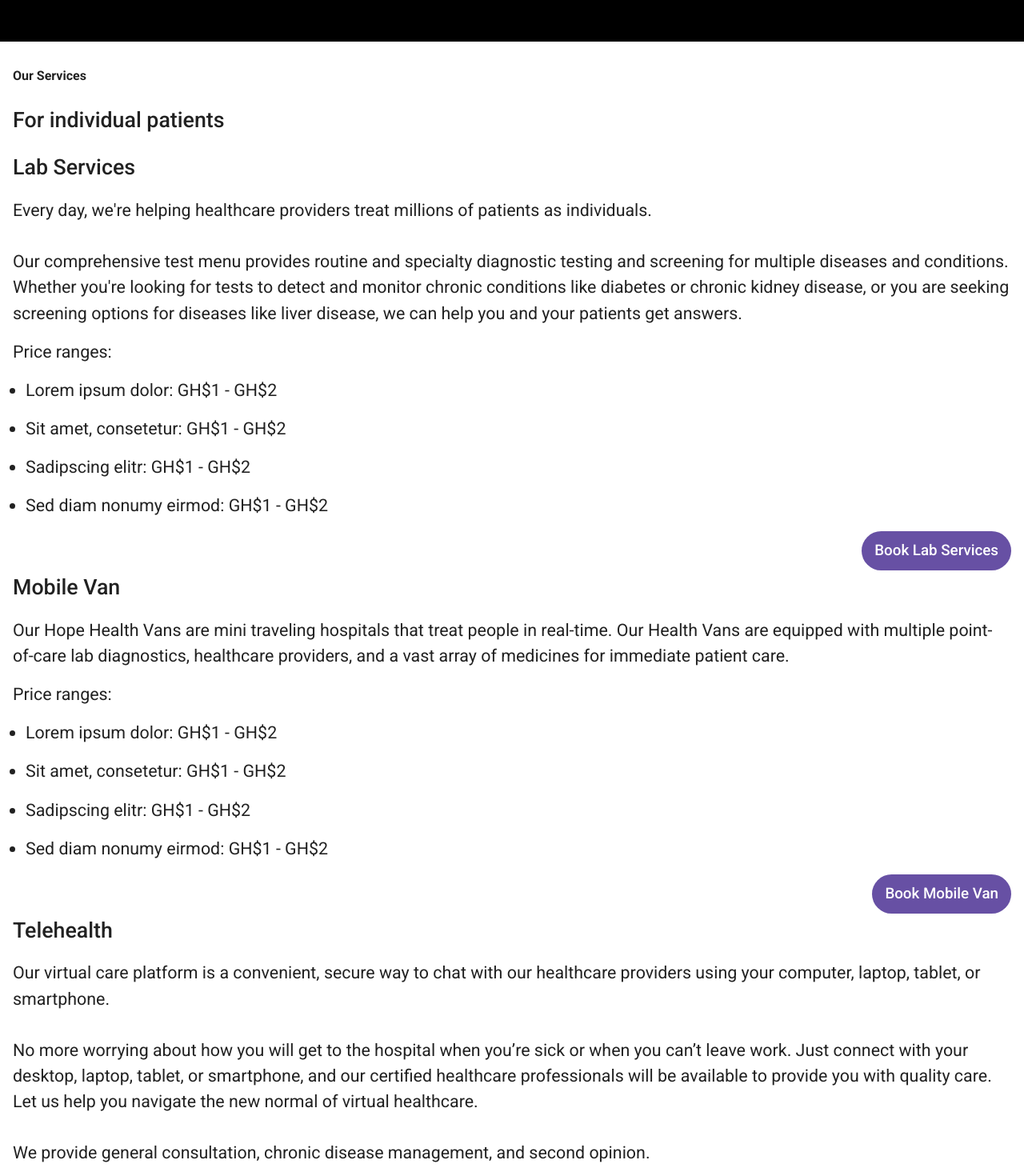
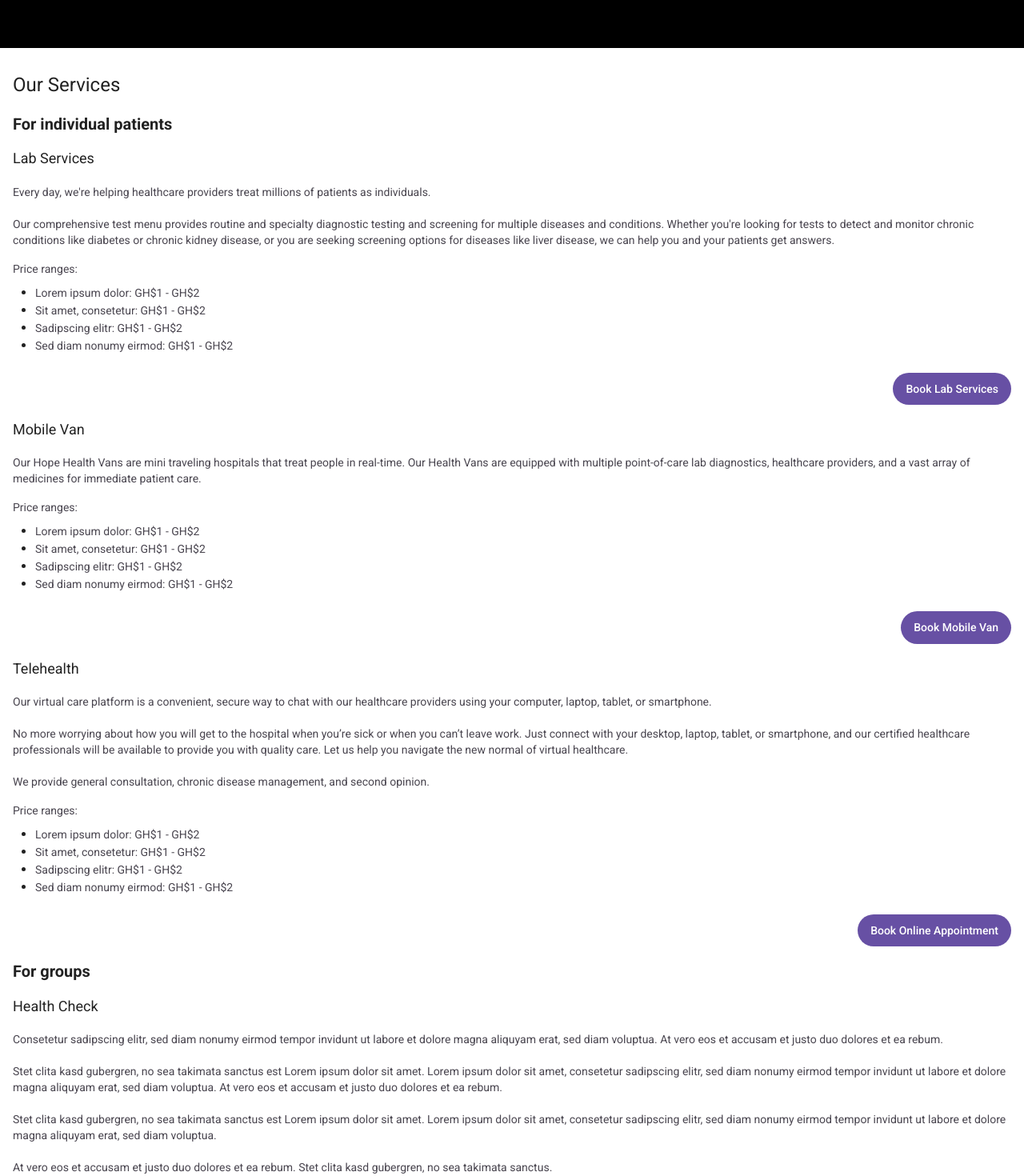
Before and after one commit to connorjchen/hope-health-van, a React (Vite) app in the folder client/: page /services in a window 1280 px wide. Shown: the part 200-1670 px from the top of the page at 80% size. Built offline with nearby package versions, Linux system fonts and the light colour scheme.

Commit message:
Standardize static pages

```diff
--- a/client/src/components/faqPageCard.jsx
+++ b/client/src/components/faqPageCard.jsx
@@ -14,8 +14,10 @@ const FaqPageCard = ({ question, answer }) => {
         marginBottom: "16px",
       }}
     >
-      <Typography variant="h6">{question}</Typography>
-      <Typography variant="body1">{answer}</Typography>
+      <Typography variant="h5" my="6px">
+        {question}
+      </Typography>
+      <Typography variant="caption">{answer}</Typography>
     </Box>
   );
 };
--- a/client/src/components/homePageCard.jsx
+++ b/client/src/components/homePageCard.jsx
@@ -34,13 +34,17 @@ function HomePageCard({ title, location, description, buttonText, buttonUrl }) {
           A
         </Box>
         <Box>
-          <Typography variant="h6">{title}</Typography>
-          <Typography variant="body1">{location}</Typography>
+          <Typography variant="h5" m="0">
+            {title}
+          </Typography>
+          <Typography variant="caption" sx={{ margin: "0px" }}>
+            {location}
+          </Typography>
         </Box>
       </Box>
-      <Typography variant="body1" marginBottom="12px">
-        {description}
-      </Typography>
+      <Box mb="12px">
+        <Typography variant="caption">{description}</Typography>
+      </Box>
       <Button
         onClick={() => navigate(buttonUrl)}
         sx={{
--- a/client/src/components/priceRangeList.jsx
+++ b/client/src/components/priceRangeList.jsx
@@ -5,11 +5,11 @@ import { v4 as uuid } from "uuid";
 const PriceRangeList = ({ items }) => {
   return (
     <>
-      <Typography variant="body1">Price ranges:</Typography>
+      <Typography variant="caption">Price ranges:</Typography>
       <List
         sx={{
           listStyleType: "disc",
-          paddingLeft: "16px",
+          paddingLeft: "28px",
           "& .MuiListItem-root": {
             display: "list-item",
           },
@@ -20,10 +20,10 @@ const PriceRangeList = ({ items }) => {
             <ListItem
               key={uuid()}
               sx={{
-                paddingLeft: 0,
+                padding: 0,
               }}
             >
-              {item}
+              <Typography variant="caption">{item}</Typography>
             </ListItem>
           );
         })}
--- a/client/src/components/servicesPageCard.jsx
+++ b/client/src/components/servicesPageCard.jsx
@@ -8,8 +8,8 @@ function ServicesPageCard({ children, title, buttonText, buttonUrl }) {
 
   return (
     <Box>
-      <Typography variant="h6">{title}</Typography>
-      {children}
+      <Typography variant="h4">{title}</Typography>
+      <Box mb="16px">{children}</Box>
       <Button
         onClick={() => navigate(buttonUrl)}
         sx={{
--- a/client/src/screens/about.jsx
+++ b/client/src/screens/about.jsx
@@ -47,8 +47,8 @@ function ProfileCard({ image, name, role }) {
               background: theme.palette.purple.light,
             }}
           >
-            <Typography variant="h6">{name}</Typography>
-            <Typography variant="body1">{role}</Typography>
+            <Typography variant="body1">{name}</Typography>
+            <Typography variant="caption">{role}</Typography>
           </CardContent>
         </Box>
       </CardActionArea>
@@ -65,7 +65,7 @@ function About() {
       <Box>
         <Box mx="16px">
           <Typography
-            variant="h5"
+            variant="h1"
             sx={{
               marginTop: "32px",
               marginBottom: "24px",
@@ -86,35 +86,43 @@ function About() {
         </Box>
         <Divider
           sx={{
-            my: "24px",
+            my: "64px",
           }}
         />
         <Box mx="16px">
           <Typography
-            variant="h5"
+            variant="h1"
             sx={{
-              marginBottom: "24px",
+              marginBottom: "16px",
             }}
           >
             Our Mission
           </Typography>
-          <Typography variant="body1">PLACEHOLDER TEXT</Typography>
+          <Typography variant="body1">
+            Nunc at leo pellentesque, dictum nibh a, aliquam neque. Sed laoreet
+            bibendum metus et vehicula. ue. Sed laoreet bibendum metus et
+            vehicula. ue. Sed laoreet bibendum metus et vehicula.
+          </Typography>
         </Box>
         <Divider
           sx={{
-            my: "24px",
+            my: "64px",
           }}
         />
         <Box mx="16px">
           <Typography
-            variant="h5"
+            variant="h1"
             sx={{
-              marginBottom: "24px",
+              marginBottom: "16px",
             }}
           >
             Our Vision
           </Typography>
-          <Typography variant="body1">PLACEHOLDER TEXT</Typography>
+          <Typography variant="body1">
+            Nunc at leo pellentesque, dictum nibh a, aliquam neque. Sed laoreet
+            bibendum metus et vehicula. ue. Sed laoreet bibendum metus et
+            vehicula. ue. Sed laoreet bibendum metus et vehicula.
+          </Typography>
         </Box>
       </Box>
     </Box>
--- a/client/src/screens/faq.jsx
+++ b/client/src/screens/faq.jsx
@@ -40,7 +40,7 @@ function Faq() {
       <Box sx={{ background: "black", height: "188px" }}>placeholder image</Box>
       <Box mx="16px">
         <Typography
-          variant="h5"
+          variant="h1"
           sx={{
             marginTop: "32px",
             marginBottom: "24px",
--- a/client/src/screens/home.jsx
+++ b/client/src/screens/home.jsx
@@ -8,7 +8,7 @@ function Home() {
       <Box sx={{ background: "black", height: "188px" }}>placeholder image</Box>
       <Box margin="0 16px">
         <Typography
-          variant="h5"
+          variant="h1"
           sx={{
             marginTop: "32px",
             marginBottom: "24px",
@@ -17,8 +17,9 @@ function Home() {
           Bringing healthcare to your doorsteps
         </Typography>
         <Typography
-          variant="h6"
+          variant="h3"
           sx={{
+            fontWeight: 700,
             marginBottom: "16px",
           }}
         >
@@ -27,7 +28,7 @@ function Home() {
         <HomePageCard
           title="Lab Services"
           location="in our clinic"
-          description="Our comprehensive test menu provides routine and specialty diagnostic testing and screening for multiple diseases and conditions"
+          description="Our comprehensive test menu provides routine and specialty diagnostic testing and screening for multiple diseases and conditions."
           buttonText="Book Lab Services"
           buttonUrl="/booking/labservices/select"
         />
@@ -48,8 +49,9 @@ function Home() {
           buttonUrl="/booking/telehealth/select"
         />
         <Typography
-          variant="h6"
+          variant="h3"
           sx={{
+            fontWeight: 700,
             marginBottom: "16px",
           }}
         >
--- a/client/src/screens/services.jsx
+++ b/client/src/screens/services.jsx
@@ -9,7 +9,7 @@ function Services() {
       <Box sx={{ background: "black", height: "188px" }}>placeholder image</Box>
       <Box margin="0 16px">
         <Typography
-          variant="h5"
+          variant="h1"
           sx={{
             marginTop: "32px",
             marginBottom: "24px",
@@ -18,8 +18,9 @@ function Services() {
           Our Services
         </Typography>
         <Typography
-          variant="h6"
+          variant="h3"
           sx={{
+            fontWeight: 700,
             marginBottom: "16px",
           }}
         >
@@ -30,7 +31,7 @@ function Services() {
           buttonText="Book Lab Services"
           buttonUrl="/booking/labservices/select"
         >
-          <Typography variant="body1" margin="16px 0">
+          <Typography variant="caption" margin="16px 0">
             Every day, we're helping healthcare providers treat millions of
             patients as individuals. <br /> <br /> Our comprehensive test menu
             provides routine and specialty diagnostic testing and screening for
@@ -53,7 +54,7 @@ function Services() {
           buttonText="Book Mobile Van"
           buttonUrl="/booking/mobilevan/select"
         >
-          <Typography variant="body1" margin="16px 0">
+          <Typography variant="caption" margin="16px 0">
             Our Hope Health Vans are mini traveling hospitals that treat people
             in real-time. Our Health Vans are equipped with multiple
             point-of-care lab diagnostics, healthcare providers, and a vast
@@ -73,7 +74,7 @@ function Services() {
           buttonText="Book Online Appointment"
           buttonUrl="/booking/telehealth/select"
         >
-          <Typography variant="body1" margin="16px 0">
+          <Typography variant="caption" margin="16px 0">
             Our virtual care platform is a convenient, secure way to chat with
             our healthcare providers using your computer, laptop, tablet, or
             smartphone.
@@ -97,8 +98,9 @@ function Services() {
           />
         </ServicesPageCard>
         <Typography
-          variant="h6"
+          variant="h3"
           sx={{
+            fontWeight: 700,
             marginBottom: "16px",
           }}
         >
@@ -109,8 +111,20 @@ function Services() {
           buttonText="Book for a Group"
           buttonUrl="/booking/group"
         >
-          <Typography variant="body1" margin="16px 0">
-            PLACEHOLDER TEXT
+          <Typography variant="caption" margin="16px 0">
+            Consetetur sadipscing elitr, sed diam nonumy eirmod tempor invidunt
+            ut labore et dolore magna aliquyam erat, sed diam voluptua. At vero
+            eos et accusam et justo duo dolores et ea rebum. <br /> <br /> Stet
+            clita kasd gubergren, no sea takimata sanctus est Lorem ipsum dolor
+            sit amet. Lorem ipsum dolor sit amet, consetetur sadipscing elitr,
+            sed diam nonumy eirmod tempor invidunt ut labore et dolore magna
+            aliquyam erat, sed diam voluptua. At vero eos et accusam et justo
+            duo dolores et ea rebum. <br /> <br /> Stet clita kasd gubergren, no
+            sea takimata sanctus est Lorem ipsum dolor sit amet. Lorem ipsum
+            dolor sit amet, consetetur sadipscing elitr, sed diam nonumy eirmod
+            tempor invidunt ut labore et dolore magna aliquyam erat, sed diam
+            voluptua. <br /> <br /> At vero eos et accusam et justo duo dolores
+            et ea rebum. Stet clita kasd gubergren, no sea takimata sanctus.
           </Typography>
           <PriceRangeList
             items={[
--- a/client/src/theme.js
+++ b/client/src/theme.js
@@ -13,8 +13,14 @@ const errorAlert = "#B3261E";
 
 const theme = createTheme({
   typography: {
-    fontSize: 18.75, // TODO: figure out mapping from rem to px for this to be exactly 16px
     fontFamily: ["Roboto"],
+    body1: {
+      fontSize: "16px",
+    },
+    h1: {
+      fontWeight: 400,
+      fontSize: "24px",
+    },
     h2: {
       fontWeight: 400,
       fontSize: "22px",
@@ -23,7 +29,8 @@ const theme = createTheme({
     h3: {
       fontWeight: 400,
       fontSize: "20px",
-      margin: "20px",
+      marginTop: "20px",
+      marginBottom: "20px",
     },
     subtitle1: {
       fontWeight: 400,
@@ -32,18 +39,21 @@ const theme = createTheme({
     },
     h4: {
       fontWeight: 400,
-      fontSize: "16px",
-      margin: "20px",
+      fontSize: "18px",
+      marginTop: "20px",
+      marginBottom: "20px",
     },
     h5: {
       fontWeight: 700,
       fontSize: "16px",
-      marginTop: "20px",
+      marginTop: "10px",
       marginBottom: "10px",
     },
     caption: {
+      display: "block",
       fontSize: "14px",
       color: "#49454F",
+      lineHeight: "20px",
     },
   },
   palette: {
@@ -65,6 +75,9 @@ const theme = createTheme({
     },
   },
   components: {
+    MuiTypography: {
+      display: "block",
+    },
     MuiButton: {
       styleOverrides: {
         root: {
@@ -124,8 +137,8 @@ const theme = createTheme({
     MuiDivider: {
       styleOverrides: {
         root: {
-          padding: "0.5px",
-          background: lightGrey,
+          // padding: "0.5px",
+          borderColor: lightGrey,
         },
       },
     },
```
